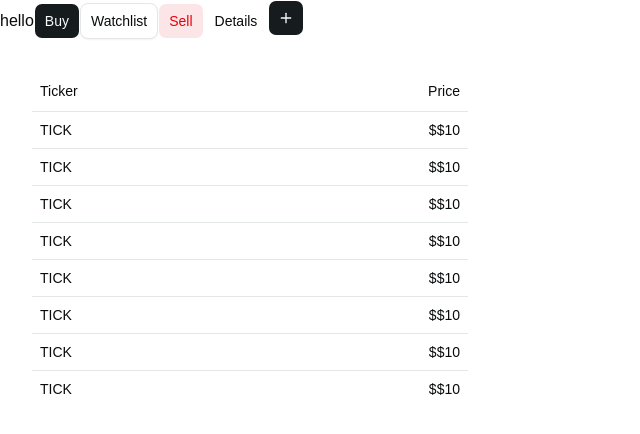
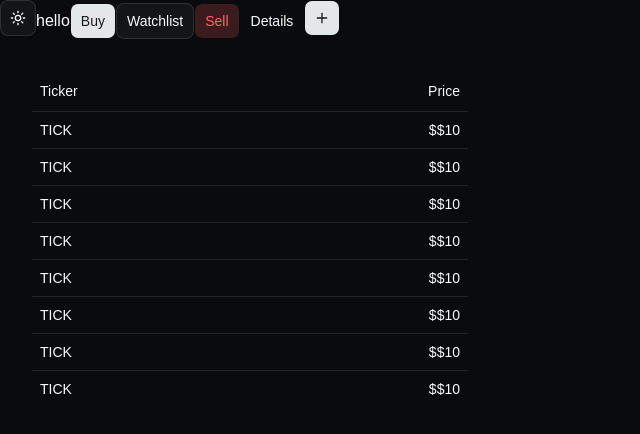
Before and after one commit to GnawedLeaves/ikura-equities-2, a React (Vite) app: page / in a window 1280 px wide. Shown: the top 434 px of the page, without its empty margins (0-640 px from the left). Built offline with nearby package versions, Linux system fonts and the light colour scheme.

Commit message:
adding dark mode

```diff
--- a/src/App.tsx
+++ b/src/App.tsx
@@ -1,4 +1,5 @@
-import { Plus } from "lucide-react";
+import { useEffect, useState } from "react";
+import { Moon, Plus, Sun } from "lucide-react";
 import "./App.css";
 import { Button } from "./components/ui/button";
 import {
@@ -11,6 +12,13 @@ import {
 } from "./components/ui/table";
 
 function App() {
+  const [isDark, setIsDark] = useState(true);
+
+  // shadcn's dark tokens are scoped to a `.dark` class on <html>
+  useEffect(() => {
+    document.documentElement.classList.toggle("dark", isDark);
+  }, [isDark]);
+
   const holdings = [
     {
       ticker: "TICK",
@@ -47,6 +55,14 @@ function App() {
   ];
   return (
     <>
+      <Button
+        variant="outline"
+        size="icon"
+        aria-label={isDark ? "Switch to light mode" : "Switch to dark mode"}
+        onClick={() => setIsDark((prev) => !prev)}
+      >
+        {isDark ? <Sun /> : <Moon />}
+      </Button>
       hello
       <Button>Buy</Button>
       <Button variant="outline">Watchlist</Button>
```
